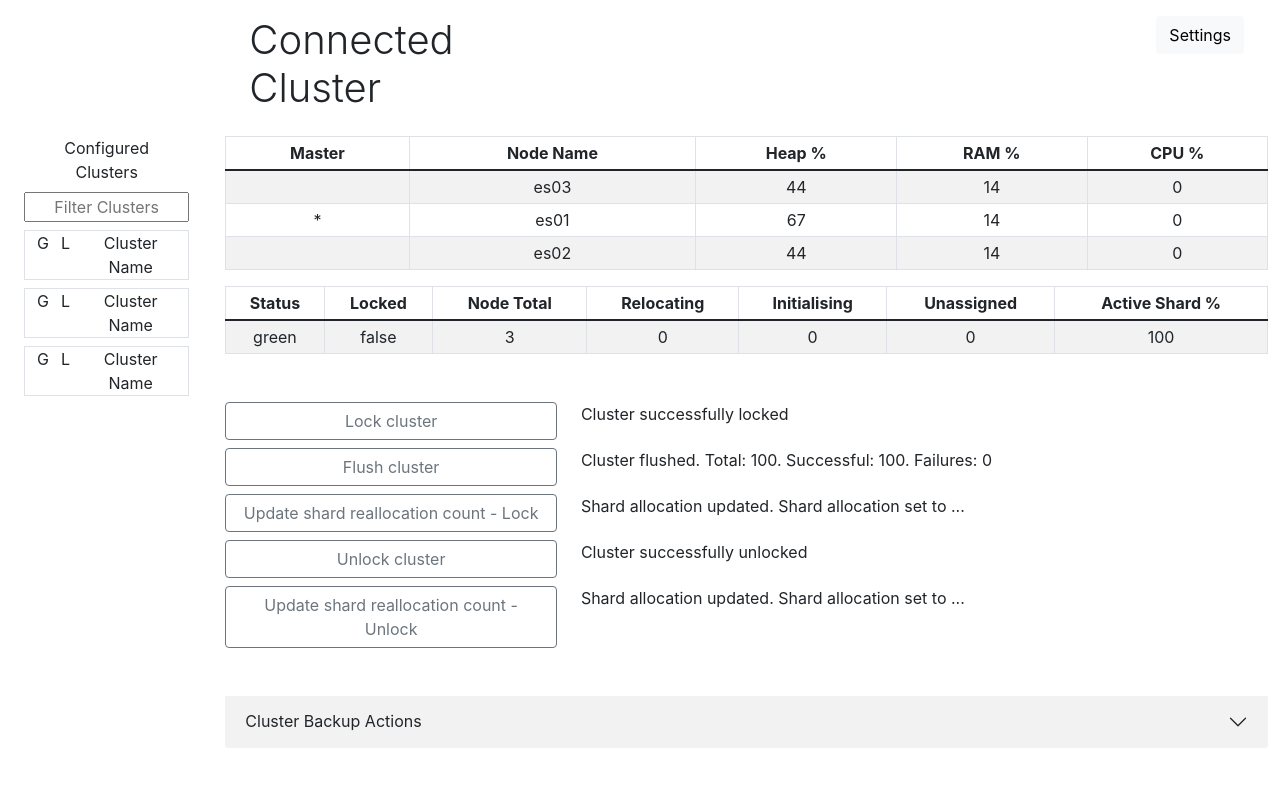
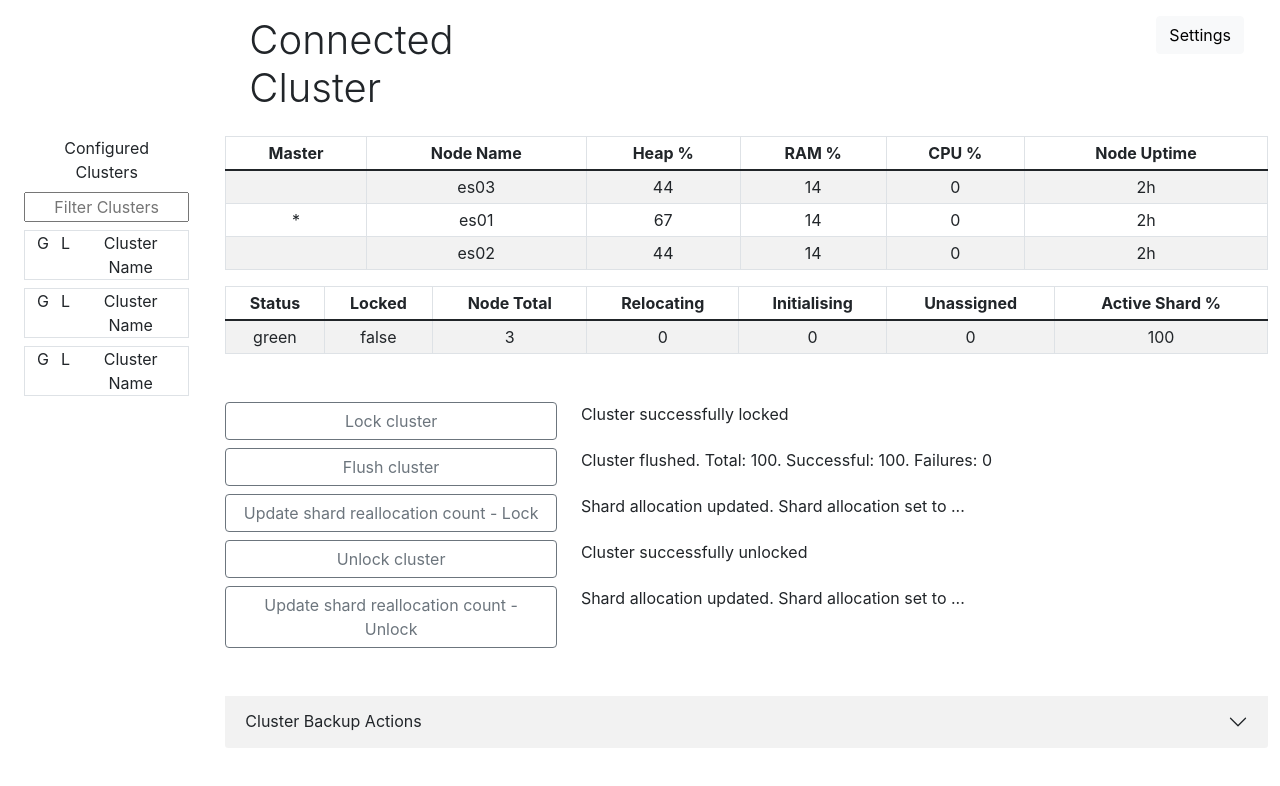
Before and after one commit to Cellv2/elastic-winupdate-helper, a React (Create React App) app: page / in a window 1280 px wide. Shown: the top 786 px of the page. Built offline with nearby package versions, Linux system fonts and the light colour scheme.

Commit message:
Add node uptime

```diff
--- a/src/components/NodeInfo.tsx
+++ b/src/components/NodeInfo.tsx
@@ -4,12 +4,14 @@ import { useTable } from "react-table";
 
 type Props = {};
 
+// _cat/nodes?v=true&h=heap.percent,ram.percent,cpu,master,name,u
 type ElasticNodeInfo = {
     master: string;
     nodeName: string;
     heapPct: number;
     ramPct: number;
     cpuPct: number;
+    nodeUptime: string;
 };
 
 const NodeInfo = (props: Props) => {
@@ -22,6 +24,7 @@ const NodeInfo = (props: Props) => {
                     heapPct: 44,
                     ramPct: 14,
                     cpuPct: 0,
+                    nodeUptime: "2h",
                 },
                 {
                     master: "*",
@@ -29,6 +32,7 @@ const NodeInfo = (props: Props) => {
                     heapPct: 67,
                     ramPct: 14,
                     cpuPct: 0,
+                    nodeUptime: "2h",
                 },
                 {
                     master: "",
@@ -36,6 +40,7 @@ const NodeInfo = (props: Props) => {
                     heapPct: 44,
                     ramPct: 14,
                     cpuPct: 0,
+                    nodeUptime: "2h",
                 },
             ] as ElasticNodeInfo[],
         []
@@ -62,6 +67,10 @@ const NodeInfo = (props: Props) => {
             {
                 Header: "CPU %",
                 accessor: "cpuPct",
+            },
+            {
+                Header: "Node Uptime",
+                accessor: "nodeUptime",
             },
         ],
         []
```
